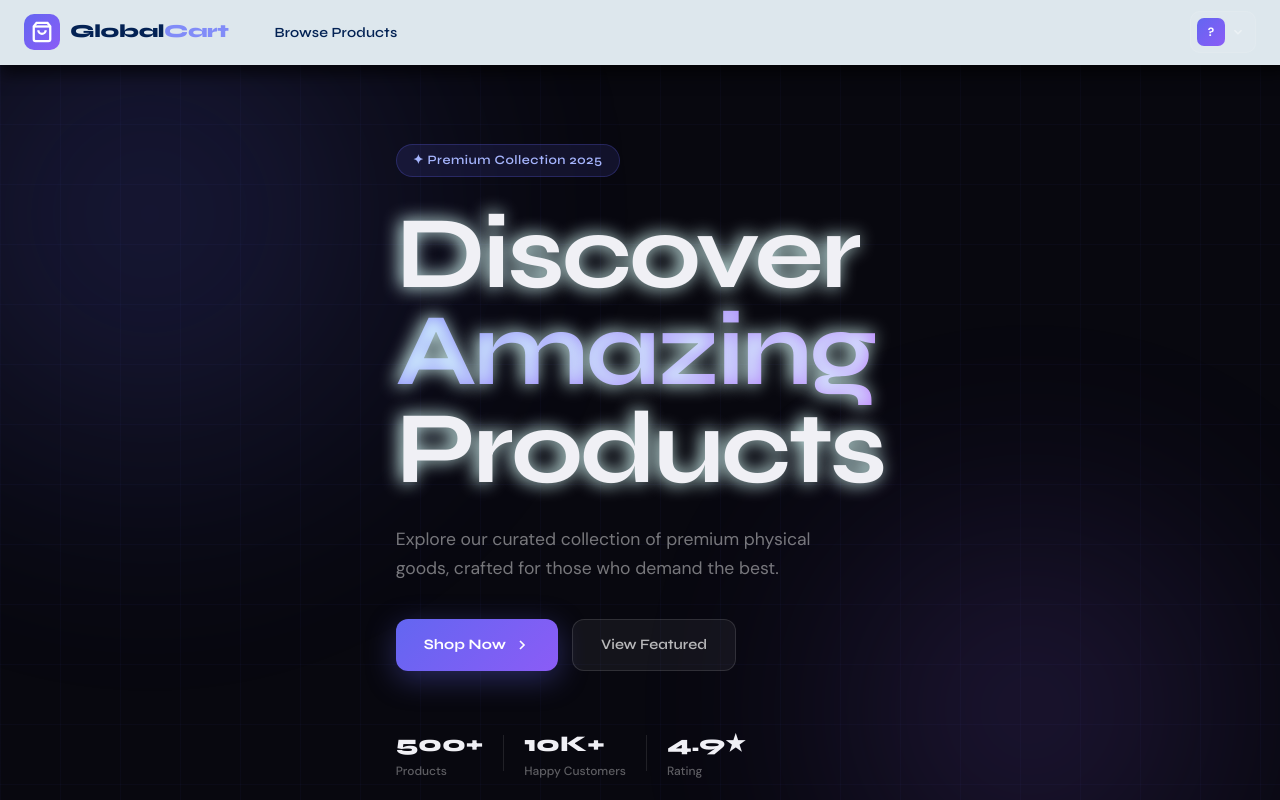
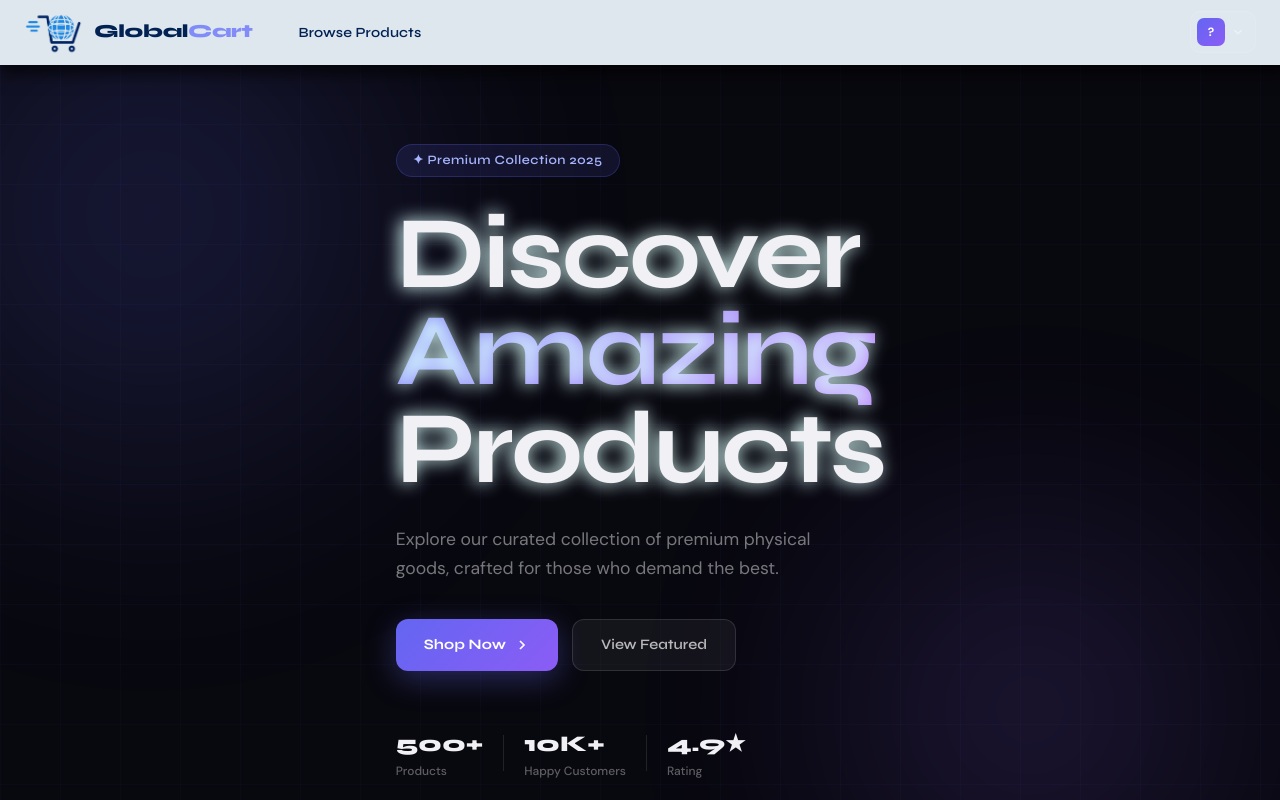
Before and after one commit to rauelguimmayen/E-Commerce-Workflow-Management-App, a Vue app: page / in a window 1280 px wide. Shown: the top 800 px of the page. Built offline with nearby package versions, Linux system fonts and the light colour scheme; no server answers.

Commit message:
updated icon

```diff
--- a/index.html
+++ b/index.html
@@ -2,7 +2,7 @@
 <html lang="en">
   <head>
     <meta charset="UTF-8" />
-    <link rel="icon" type="image/svg+xml" href="/globalcart.svg" />
+    <link rel="icon" type="image" href="/globalcart.png" />
     <link rel="preconnect" href="https://fonts.googleapis.com">
     <link rel="preconnect" href="https://fonts.gstatic.com" crossorigin>
     <link href="https://fonts.googleapis.com/css2?family=DM+Sans:ital,opsz,wght@0,9..40,100..1000;1,9..40,100..1000&family=Manrope:wght@200..800&family=Montserrat:ital,wght@0,100..900;1,100..900&family=Noto+Sans:ital,wght@0,100..900;1,100..900&family=Open+Sans:ital,wght@0,300..800;1,300..800&display=swap" rel="stylesheet">
--- a/src/components/NavbarComponent.vue
+++ b/src/components/NavbarComponent.vue
@@ -32,11 +32,7 @@ onBeforeUnmount(() => {
       <!-- Brand -->
       <router-link :to="{ name: 'Home' }" class="gs-brand">
         <span class="gs-brand-icon">
-          <svg width="22" height="22" viewBox="0 0 24 24" fill="none" stroke="currentColor" stroke-width="2.5">
-            <path d="M6 2L3 6v14a2 2 0 002 2h14a2 2 0 002-2V6l-3-4z"/>
-            <line x1="3" y1="6" x2="21" y2="6"/>
-            <path d="M16 10a4 4 0 01-8 0"/>
-          </svg>
+          <img src="/globalcart.png" alt="GlobalShop" width="60" height="60" style="object-fit: contain;" />
         </span>
         <span class="gs-brand-name">Global<span class="gs-brand-accent">Cart</span></span>
       </router-link>
@@ -154,14 +150,8 @@ onBeforeUnmount(() => {
 }
 
 .gs-brand-icon {
-  width: 36px;
-  height: 36px;
-  background: linear-gradient(135deg, #6366f1, #8b5cf6);
-  border-radius: 10px;
-  display: flex;
-  align-items: center;
-  justify-content: center;
-  color: white;
+  /* remove: background: linear-gradient(135deg, #6366f1, #8b5cf6); */
+  background: transparent;
 }
 
 .gs-brand-name {
```
Also changed, not shown: public/globalcart.png (added).
